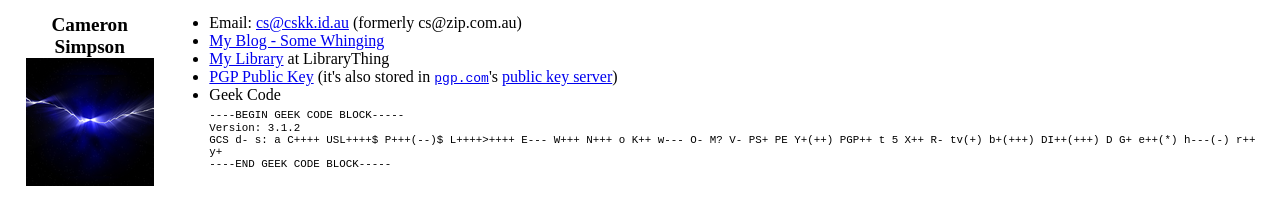
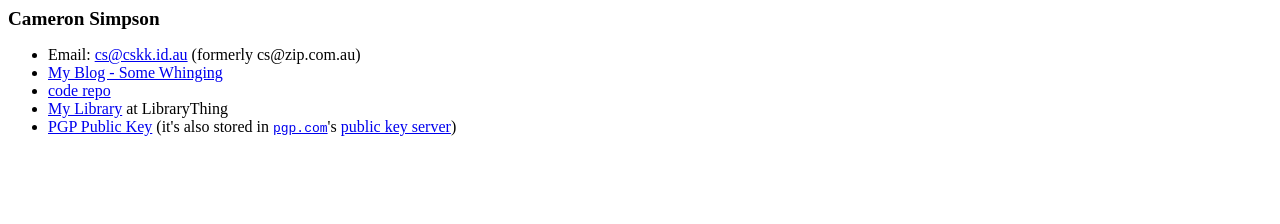
Before and after one commit to cameron-simpson/cameron-simpson.github.io, a plain HTML site: page index.html in a window 1280 px wide. Drawn offline with Linux system fonts and the light colour scheme.

Commit message:
index.html: clean up, add bitbucket repo

```diff
--- a/index.html
+++ b/index.html
@@ -5,33 +5,18 @@
   <meta http-equiv="Content-Type" content="text/html; charset=UTF-8">
 </HEAD>
 <BODY>
-<TABLE WIDTH="100%" BORDER=0>
- <TR>
-  <TD WIDTH="99%" ALIGN="LEFT" VALIGN="TOP">
-    <TABLE WIDTH="100%" BORDER=0>
-      <TR>
-        <TD ALIGN="center" VALIGN="top">
   <BIG><B>Cameron Simpson</B></BIG>
   <BR>
-            <img align="top" width="128" height="128" src="cs-crack-128.png">
-        <TD ALIGN=LEFT VALIGN=TOP>
   <UL>
     <LI>Email: <A HREF="mailto:cs@cskk.id.au">cs@cskk.id.au</A> (formerly cs@zip.com.au)
     <LI><A HREF="http://cs070.blogspot.com/">My Blog - Some Whinging</A>
+    <LI><a href="https://bitbucket.org/cameron_simpson/css/commits/all">code repo</a>
     <LI><A HREF="http://www.librarything.com/catalog/cameron.simpson">My Library</a> at LibraryThing
     <LI><A HREF="cameron.asc">PGP Public Key</A>
         (it's also stored in <A HREF="http://www.pgp.com/"><TT>pgp.com</TT></A>'s
          <A HREF="http://www.pgp.com/keyserver/pks-toplev.cgi">public key server</A>)
-              <LI>Geek Code<br>
-                  <TT><SMALL>----BEGIN GEEK CODE BLOCK-----<BR>
-                  Version: 3.1.2<BR>
-                  GCS d- s: a C++++ USL++++$ P+++(--)$ L++++&gt;++++ E--- W+++
-                  N+++ o K++ w--- O- M? V- PS+ PE Y+(++) PGP++ t 5
-                  X++ R- tv(+) b+(+++) DI++(+++) D G+ e++(*) h---(-) r++ y+<BR>
-                  ----END GEEK CODE BLOCK-----</SMALL></TT><BR>
   </UL>
-    </TABLE>
-</TABLE>
+
 <!--
   <HR>
   <H1>Software and Setups</H1>
@@ -44,5 +29,12 @@
         - filter out animated ad banners from your browser's pages.
     <LI><A HREF="myke/">Myke</A>, my make replacement.
     <LI>My <A HREF="fvwm/">FVWM desktop setup</A>.
+    <LI>Geek Code<br>
+        <TT><SMALL>----BEGIN GEEK CODE BLOCK-----<BR>
+        Version: 3.1.2<BR>
+        GCS d- s: a C++++ USL++++$ P+++(--)$ L++++&gt;++++ E--- W+++
+        N+++ o K++ w--- O- M? V- PS+ PE Y+(++) PGP++ t 5
+        X++ R- tv(+) b+(+++) DI++(+++) D G+ e++(*) h---(-) r++ y+<BR>
+        ----END GEEK CODE BLOCK-----</SMALL></TT><BR>
   </UL>
 -->
```
Lines whose indentation alone changed are shown as unchanged.
